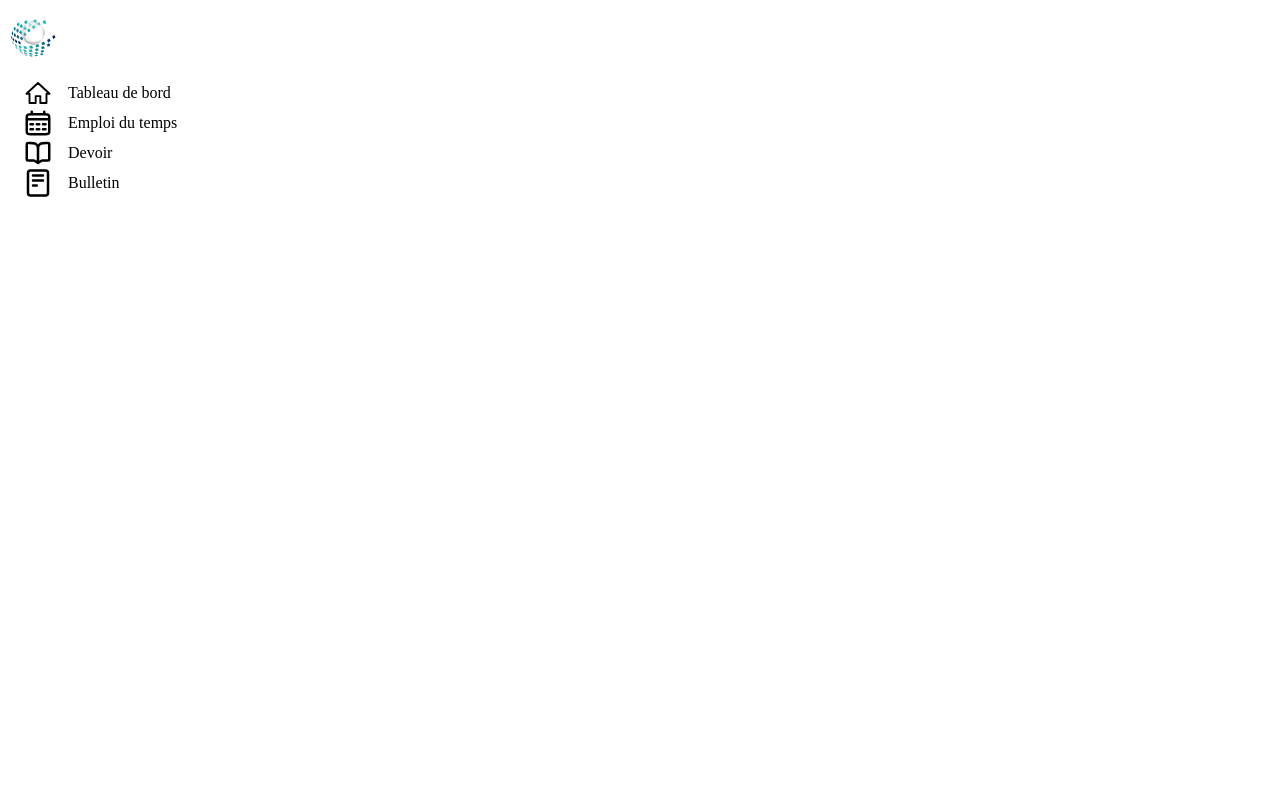
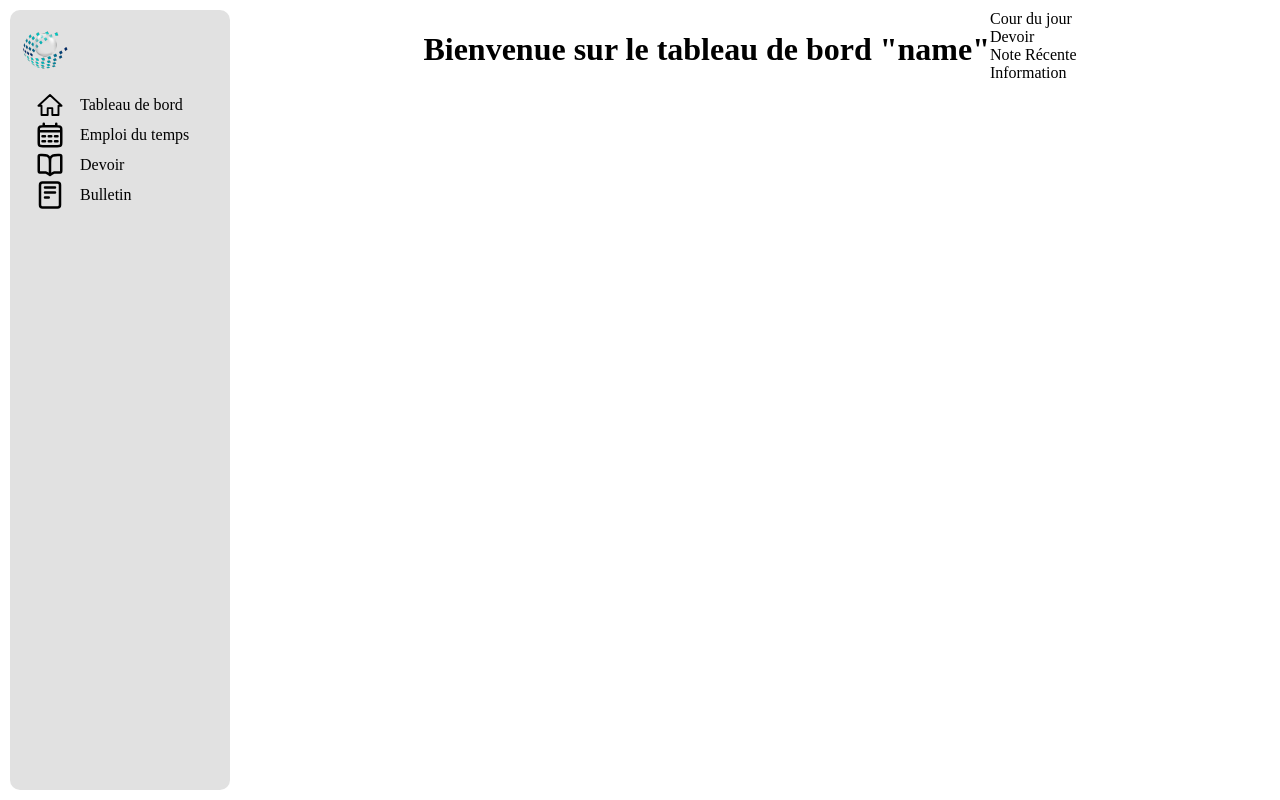
Before and after one commit to Tokiwadai-Railgun/SI_Ecole_1Site, a SvelteKit app: page /tableau-de-bord in a window 1280 px wide. Built offline with nearby package versions, Linux system fonts and the light colour scheme; no server answers.

Commit message:
jsp quoi

```diff
--- a/src/routes/tableau-de-bord/+page.svelte
+++ b/src/routes/tableau-de-bord/+page.svelte
@@ -1,3 +1,6 @@
+<svelte:head>
+    <link rel="stylesheet" type="text/css" href="/dashboard.css">
+</svelte:head>
 <script lang="ts">
 	import Navbar from "../navbar.svelte";
 	async function fetchData() {
@@ -17,5 +20,15 @@
 // Appelez la fonction pour récupérer les données
 fetchData();
 </script>
-
-<Navbar />
+<div class="global-section">
+    <Navbar />
+    <main>
+        <h1>Bienvenue sur le tableau de bord "name"</h1>
+        <div class="widget-cont">
+            <div>Cour du jour</div>
+            <div>Devoir</div>
+            <div>Note Récente</div>
+            <div>Information</div>
+        </div>
+    </main>
+</div>
--- /dev/null
+++ b/static/dashboard.css
@@ -0,0 +1,13 @@
+.global-section{
+    display: flex;
+    width: calc(100% - 20px);
+    height: calc(100vh - 20px);
+    padding: 10px;
+}
+
+main{
+    width: 100%;
+    display: flex;
+    justify-content: center;
+    align-items: top;
+}
--- a/static/navbar.css
+++ b/static/navbar.css
@@ -1,3 +1,13 @@
+body{
+    margin: 0;
+}
+
+navbar{
+    background: #e1e1e1;
+    border-radius: 10px;
+    padding: 10px;
+}
+
 navbar ul {
     list-style: none;
     width: 15vw;
@@ -26,10 +36,10 @@ navbar a{
 
 /*------------------style au survol------------------*/
 navbar li:hover{
-    background: #f1f1f1;
+    background: #d1d1d1;
 }
 
 navbar li:hover svg{
     fill: #000;
-    stroke: #f1f1f1;
+    stroke: #d1d1d1;
 }
```
